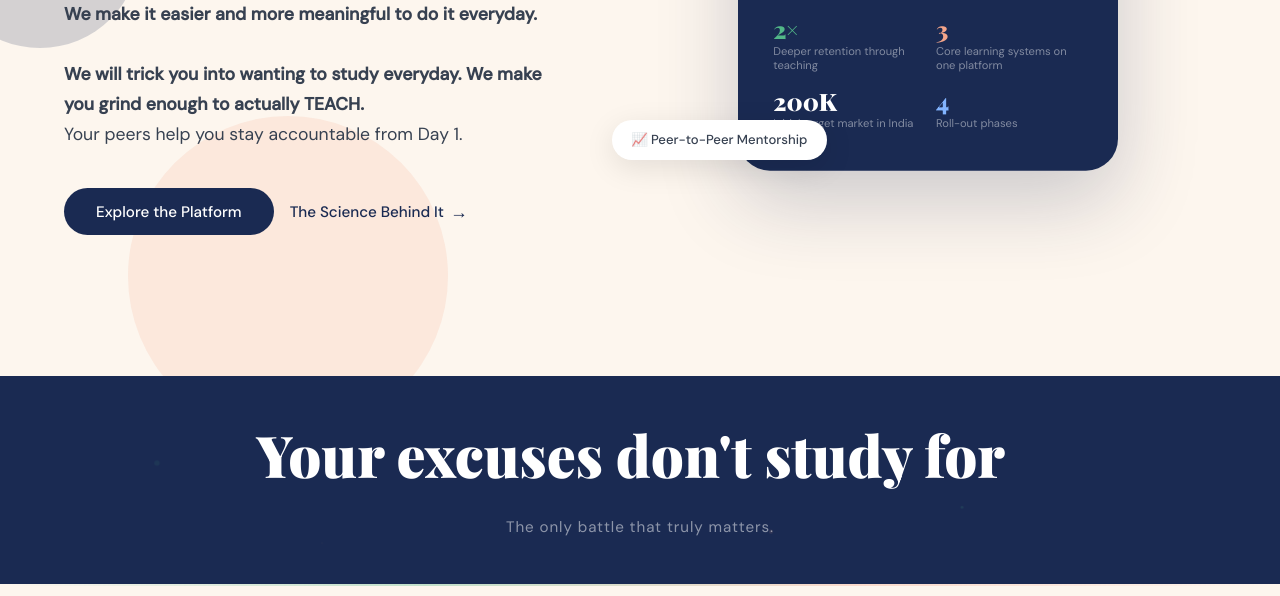
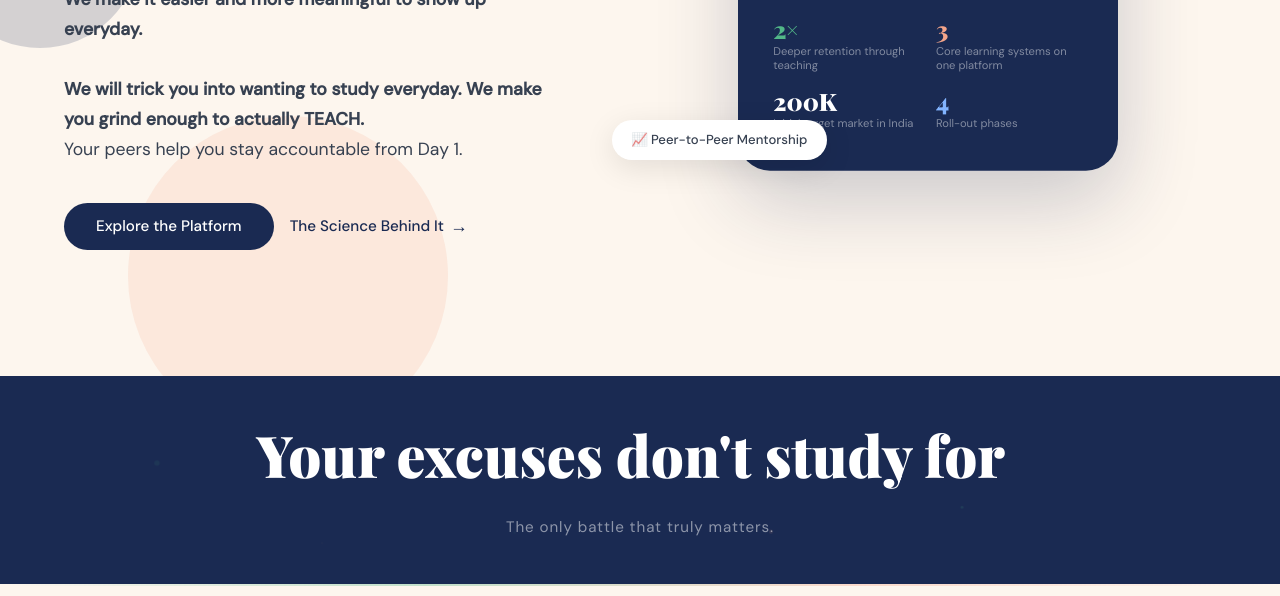
Before and after one commit to Edtruce/Feynlearn, a plain HTML site: page index.html in a window 1280 px wide. Shown: the part 504-1100 px from the top of the page. Drawn offline with nearby package versions, Linux system fonts and the light colour scheme; a script that the page names is missing; a web font is replaced by a local one.

Commit message:
Update hero subtitle for clarity

```diff
--- a/index.html
+++ b/index.html
@@ -399,7 +399,7 @@
     <span class="hero-eyebrow"><span class="badge-dot"></span> MASTERY as a side-effect</span>
     <h1 class="hero-title">AMBITION requires<br><em>Effort</em></h1>
     <p class="hero-subtitle">
-      <strong>We make it easier and more meaningful to do it everyday. </strong><br><br>
+      <strong>We make it easier and more meaningful to show up everyday. </strong><br><br>
       <strong>We will trick you into wanting to study everyday. We make you grind enough to actually TEACH. </strong><br>Your peers help you stay accountable from Day 1.</p>
     <div class="hero-cta-group">
       <a href="#solution" class="btn-primary">Explore the Platform</a>
```
